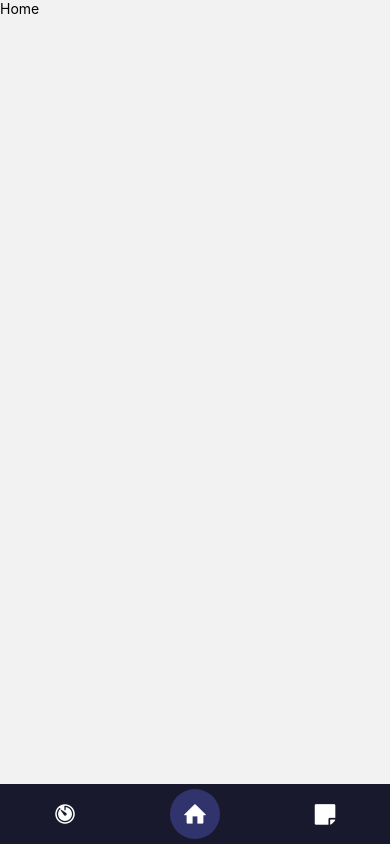
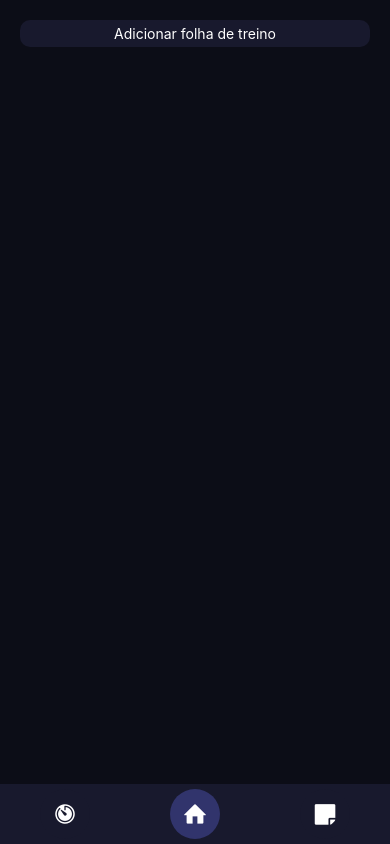
Before and after one commit to ArthurBrigueli/GymPump, a React Native app in the folder GymPump/: screen /Home in a window 390 px wide. Built offline with nearby package versions, Linux system fonts and the light colour scheme; what expo-notifications would draw is missing.

Commit message:
feat: adição da view e form de criação da folha de treino

```diff
--- /dev/null
+++ b/GymPump/components/CreateFolha.jsx
@@ -0,0 +1,60 @@
+import { StyleSheet, View, Text, TouchableOpacity, Modal, ScrollView } from "react-native"
+import FormFolha from "./FormFolha"
+
+const CreateFolha = ({isOpen, closeModal})=>{
+
+
+    return(
+        <Modal visible={isOpen} animationType="slide">
+            <View style={styles.container}>
+                <TouchableOpacity onPress={closeModal} style={styles.botaoFechar}>
+                    <Text style={styles.textBtnFechar}>↓</Text>
+                </TouchableOpacity>
+
+                <View style={styles.containerAddFolha}>
+                    <ScrollView>
+                        <FormFolha closeModal={closeModal}/>
+                    </ScrollView>
+                </View>
+            </View>
+        </Modal>
+    )
+}
+
+
+const styles = StyleSheet.create({
+    container: {
+        flex: 1,
+        alignItems: 'center',
+        backgroundColor: '#18192d',
+    },
+
+    botaoFechar: {
+        marginTop: 20,
+        marginBottom: 20,
+        backgroundColor: '#31346c',
+        borderRadius: 100,
+        width: 40,
+        height: 40,
+        justifyContent: 'center',
+        alignItems: 'center'
+    },
+
+    textBtnFechar:{
+        color: 'white',
+        fontWeight: 'bold',
+        fontSize: 30
+    },
+
+    containerAddFolha: {
+        backgroundColor: 'white',
+        flex: 1,
+        width: '100%',
+        borderTopLeftRadius: 10,
+        borderTopRightRadius: 10,
+        padding: 10
+    }
+})
+
+
+export default CreateFolha
--- /dev/null
+++ b/GymPump/components/FormFolha.jsx
@@ -0,0 +1,70 @@
+import { useState } from 'react'
+import {View, StyleSheet, Text, TouchableOpacity} from 'react-native'
+import {Input, Button} from 'react-native-elements'
+
+
+const FormFolha = ({closeModal})=>{
+
+    const diaSemana = ['Seg.', 'Ter.', 'Qua.', 'Qui.', 'Sex.', 'Sáb.', 'Dom.']
+    const [input, setInput] = useState()
+
+
+    const handleInputChange = (dia, value)=>{
+        setInput({...input, [dia]:value})
+    }
+
+
+
+    const handleSubmit = ()=>{
+        console.log(input)
+        closeModal()
+    }
+
+    return(
+        <View>
+            {diaSemana.map((dia, index) => (
+                <View key={index} style={styles.inputContainer}>
+                    <Text>{dia}</Text>
+                    <Input
+                        placeholder={`Digite algo para ${dia}`}
+                        onChangeText={(value) => handleInputChange(dia, value)}
+                        multiline
+                    />
+                </View>
+            ))}
+
+            <TouchableOpacity style={styles.btnSubmit} onPress={handleSubmit}>
+                <Text style={styles.txtBtn}>Criar folha de treino</Text>
+            </TouchableOpacity>
+        </View>
+    )
+}
+
+
+const styles = StyleSheet.create({
+    container: {
+      flex: 1,
+      justifyContent: 'center',
+      alignItems: 'center',
+      padding: 20,
+    },
+    inputContainer: {
+      marginBottom: 20,
+      width: '100%',
+    },
+
+    btnSubmit: {
+        justifyContent: 'center',
+        alignItems: 'center',
+        padding: 10,
+        borderRadius: 10,
+        backgroundColor: '#18192d'
+    },
+
+    txtBtn: {
+        color: 'white'
+    }
+});
+
+
+export default FormFolha
--- a/GymPump/package.json
+++ b/GymPump/package.json
@@ -11,12 +11,14 @@
   "dependencies": {
     "@react-navigation/bottom-tabs": "^6.5.11",
     "@react-navigation/native": "^6.1.9",
+    "@react-navigation/native-stack": "^6.9.17",
     "@react-navigation/stack": "^6.3.20",
     "expo": "~49.0.15",
     "expo-notifications": "~0.20.1",
     "expo-status-bar": "~1.6.0",
     "react": "18.2.0",
-    "react-native": "0.72.6"
+    "react-native": "0.72.6",
+    "react-native-elements": "^3.4.3"
   },
   "devDependencies": {
     "@babel/core": "^7.20.0"
--- a/GymPump/screens/Home.jsx
+++ b/GymPump/screens/Home.jsx
@@ -1,12 +1,50 @@
-import { StyleSheet, View, Text } from "react-native"
+import { useState } from "react"
+import { StyleSheet, View, Text, TouchableOpacity, Modal } from "react-native"
+import CreateFolha from "../components/CreateFolha"
 
 
 const Home = ()=>{
+
+    const [modalOpen, setIsModalOpen] = useState(false)
+
+    const openModal = ()=>{
+        setIsModalOpen(true)
+    }
+
+    const closeModal = ()=>{
+        setIsModalOpen(false)
+    }
+
+
     return(
-        <View>
-            <Text>Home</Text>
+        <View style={styles.container}>
+            <TouchableOpacity style={styles.botao} onPress={openModal}>
+                <Text style={styles.txtBotaoAddFolha}>Adicionar folha de treino</Text>
+            </TouchableOpacity>
+
+
+            <CreateFolha isOpen={modalOpen} closeModal={closeModal}/>
         </View>
     )
 }
 
+
+const styles = StyleSheet.create({
+    container: {
+        backgroundColor: '#0c0d17',
+        flex: 1
+    },
+    botao:{
+        backgroundColor: '#18192d',
+        justifyContent:'center',
+        alignItems: 'center',
+        margin: 20,
+        padding: 5,
+        borderRadius: 10
+    },
+    txtBotaoAddFolha: {
+        color: 'white'
+    }
+})
+
 export default Home
```
Also changed, not shown: GymPump/App.js (+7 -0 lines), 1 other file (tests, documents, lock files or other folders).
